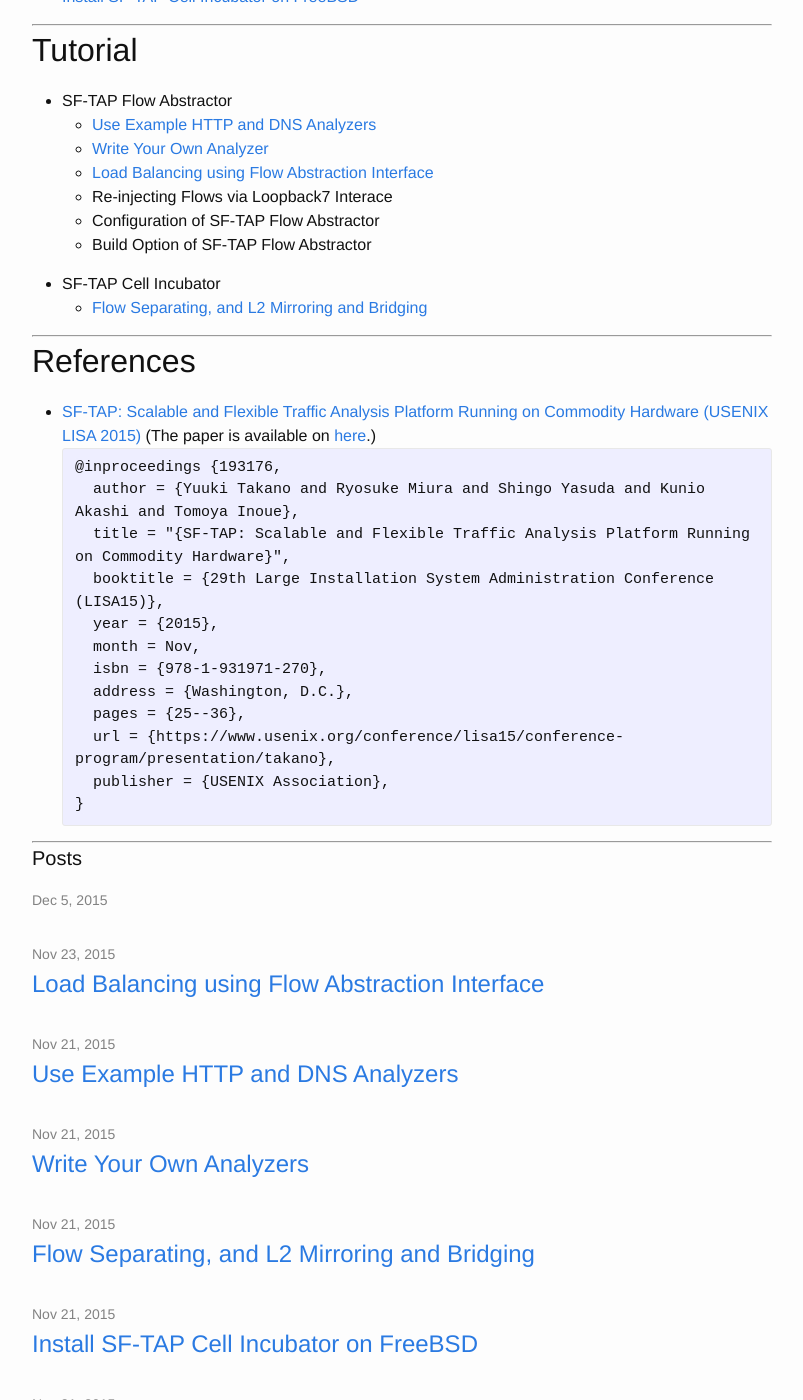
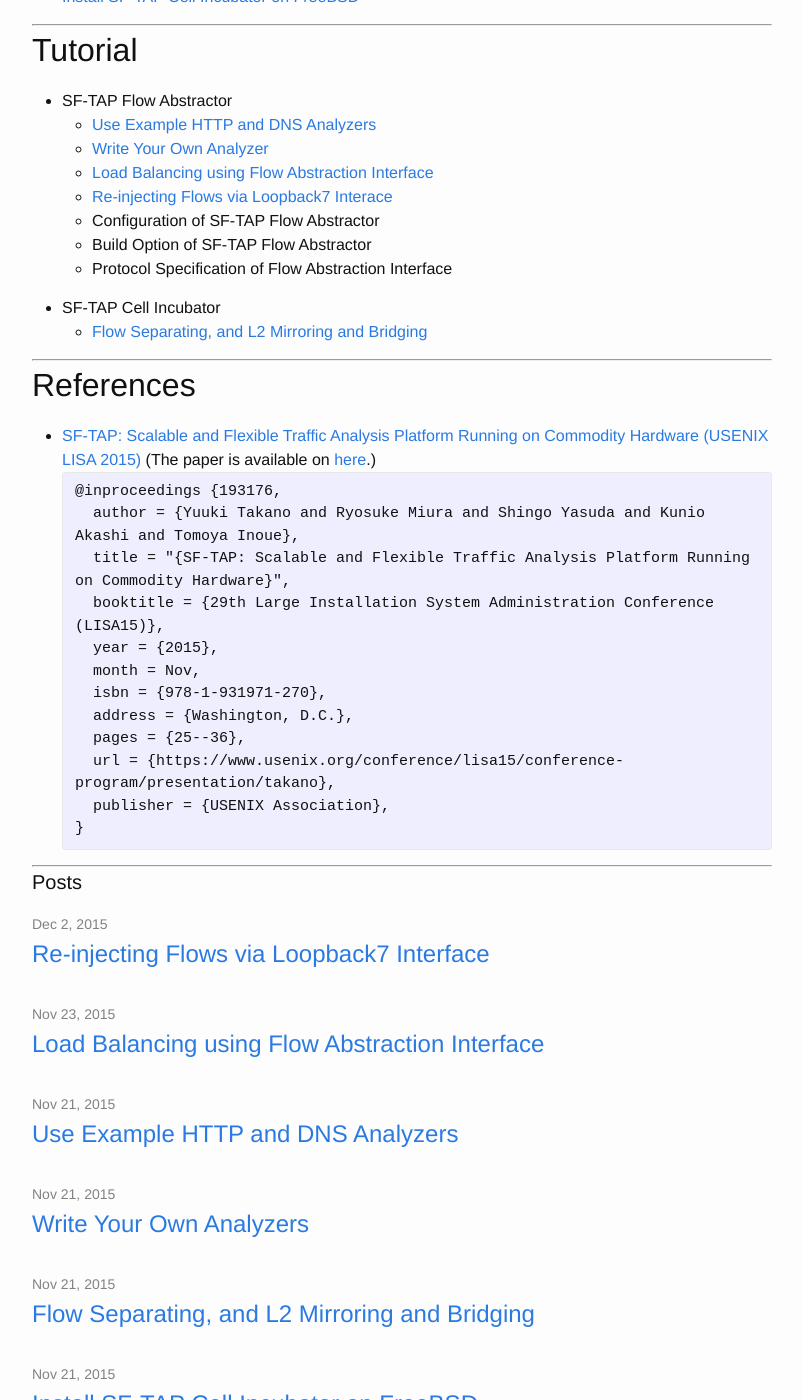
Before and after one commit to SF-TAP/SF-TAP.github.io, a Jekyll site: the page built from index.html, in a window 1280 px wide and 1400 px high, scrolled down 1135 px. Shown: the whole window, without its empty margins (238-1041 px from the left). Built offline with Jekyll 4.4.1, drawn with Linux system fonts in a browser that asks for light colours.

Commit message:
update re-injecting flows

```diff
--- a/index.html
+++ b/index.html
@@ -52,13 +52,16 @@
         <a href="tutorial/2015/11/23/load-balancing.html">Load Balancing using Flow Abstraction Interface</a>
       </li>
       <li>
-        Re-injecting Flows via Loopback7 Interace
+        <a href="tutorial/2015/12/02/re-inject.html">Re-injecting Flows via Loopback7 Interace</a>
       </li>
       <li>
         Configuration of SF-TAP Flow Abstractor
       </li>
       <li>
         Build Option of SF-TAP Flow Abstractor
+      </li>
+      <li>
+        Protocol Specification of Flow Abstraction Interface
       </li>
     </ul>
     <li>SF-TAP Cell Incubator</li>
```
Also changed, not shown: _posts/2015-12-03-re-inject.markdown (+16 -1 lines).
